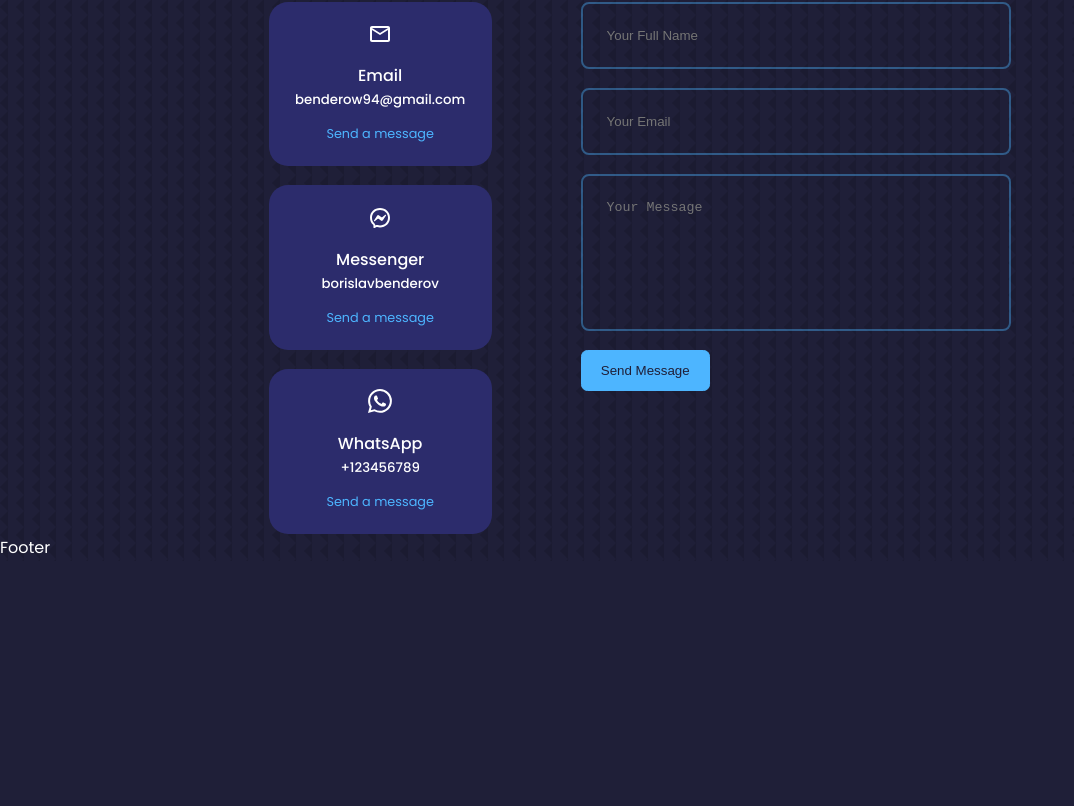
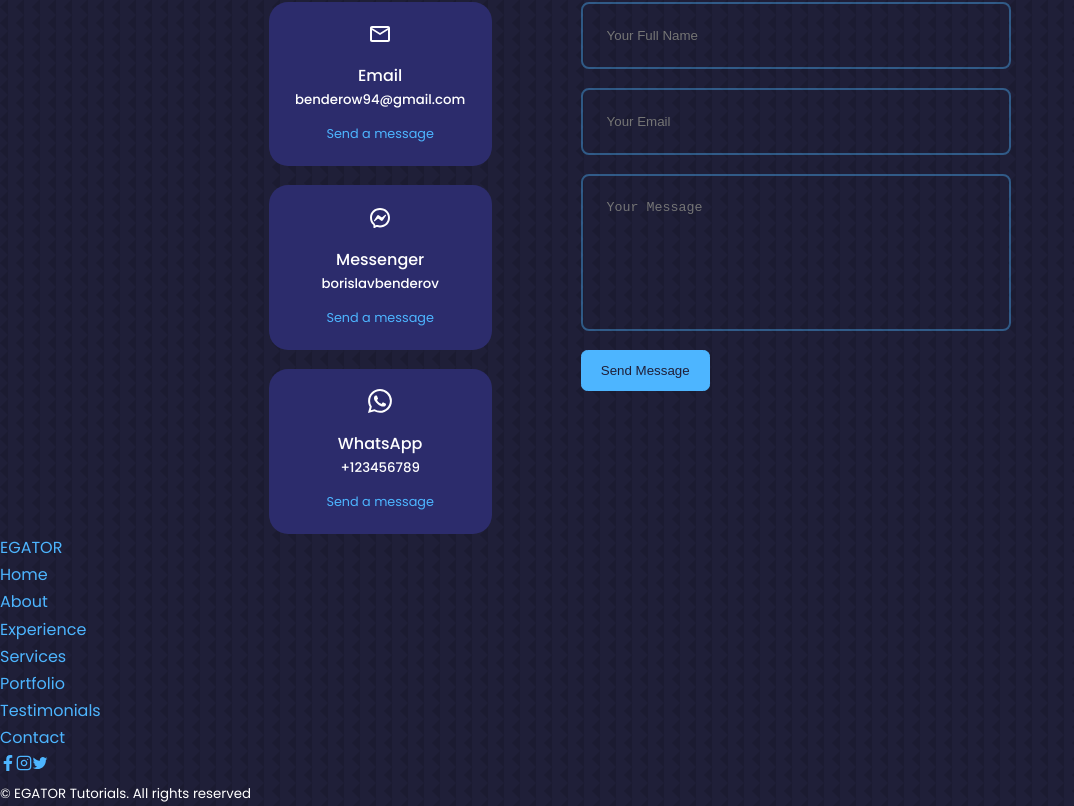
Before and after one commit to BorislavBenderov/react-portfolio, a React (Create React App) app: page / in a window 1280 px wide. Shown: the part 4801-5607 px from the top of the page, without its empty margins (0-1074 px from the left). Before the commit the page ends 5362 px from the top, so only its background shows below. Built offline with nearby package versions, Linux system fonts and the light colour scheme.

Commit message:
Make footer component

```diff
--- a/src/components/footer/Footer.jsx
+++ b/src/components/footer/Footer.jsx
@@ -1,8 +1,33 @@
 import React from 'react';
 import './footer.css';
+import { FaFacebookF } from 'react-icons/fa';
+import { FiInstagram } from 'react-icons/fi';
+import { IoLogoTwitter } from 'react-icons/io';
 
 export const Footer = () => {
   return (
-    <div>Footer</div>
+    <footer>
+      <a href="#" className='footer__logo'>EGATOR</a>
+
+      <ul className="permalinks">
+        <li><a href="#">Home</a></li>
+        <li><a href="#about">About</a></li>
+        <li><a href="#experience">Experience</a></li>
+        <li><a href="#services">Services</a></li>
+        <li><a href="#portfolio">Portfolio</a></li>
+        <li><a href="#testimonials">Testimonials</a></li>
+        <li><a href="#contact">Contact</a></li>
+
+        <div className="footer__socials">
+          <a href="htpps://facebook.com"><FaFacebookF /></a>
+          <a href="htpps://instagram.com"><FiInstagram /></a>
+          <a href="htpps://twitter.com"><IoLogoTwitter /></a>
+        </div>
+      </ul>
+
+      <div className="footer__copyright">
+        <small>&copy; EGATOR Tutorials. All rights reserved</small>
+      </div>
+    </footer>
   );
 }
```
